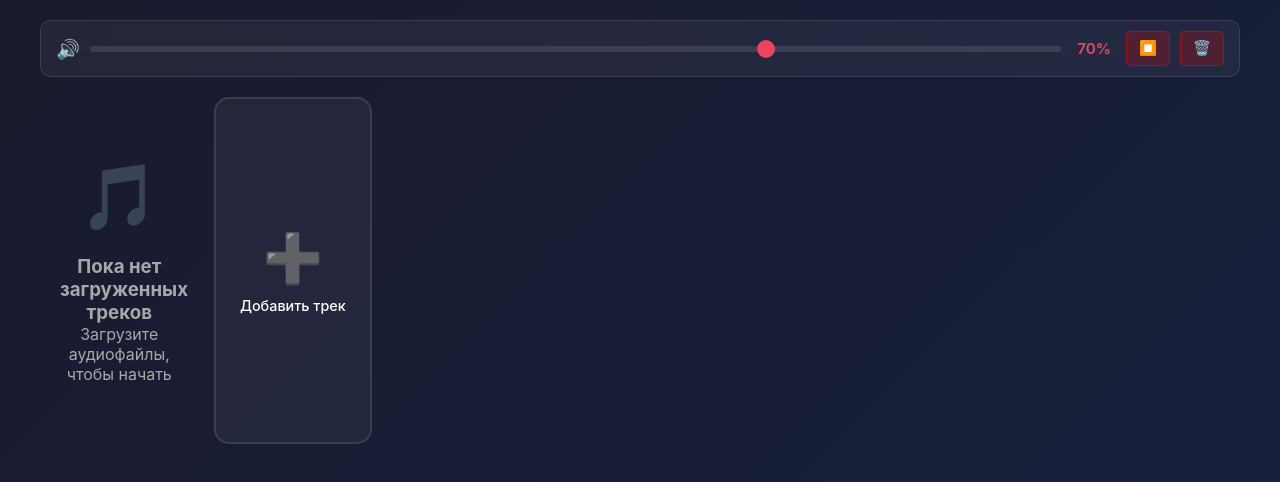
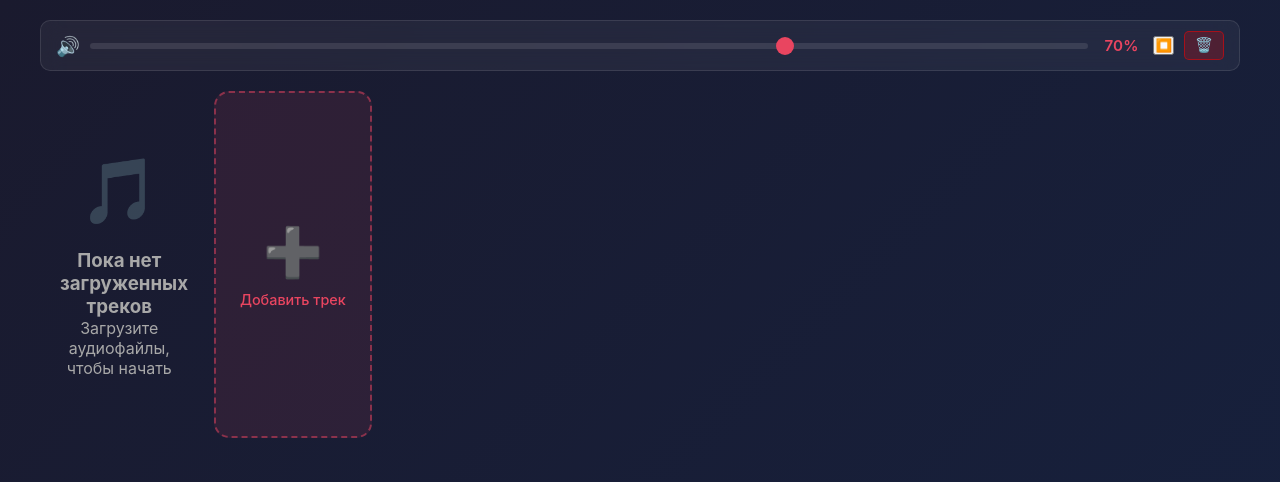
Before and after one commit to truetnoth/rpg-sound, a plain HTML site: page index.html in a window 1280 px wide. Both pictures are taken after a click on the button "▶️ Начать". Drawn offline with Linux system fonts and the light colour scheme.

Commit message:
Update style.css

```diff
--- a/css/style.css
+++ b/css/style.css
@@ -104,33 +104,15 @@ body {
             color: #a8a8a8;
         }
 
-.stop-all-btn-compact {
+        .clear-storage-btn-compact {
             background: rgba(255, 0, 0, 0.2);
             border: 1px solid rgba(255, 0, 0, 0.5);
             color: #ff6b6b;
-    padding: 8px 12px;
+            padding: 5px 10px;
             border-radius: 5px;
             cursor: pointer;
             font-size: 1em;
             transition: all 0.3s ease;
-    font-weight: 500;
-}
-
-.stop-all-btn-compact:hover {
-    background: rgba(255, 0, 0, 0.3);
-    border-color: rgba(255, 0, 0, 0.7);
-}
-
-.clear-storage-btn-compact {
-    background: rgba(255, 0, 0, 0.2);
-    border: 1px solid rgba(255, 0, 0, 0.5);
-    color: #ff6b6b;
-    padding: 8px 12px;
-    border-radius: 5px;
-    cursor: pointer;
-    font-size: 1em;
-    transition: all 0.3s ease;
-    font-weight: 500;
         }
 
         .clear-storage-btn-compact:hover {
@@ -498,8 +480,8 @@ body {
 
         /* Кнопка добавления трека */
         .add-track-button {
-    background: rgba(255, 255, 255, 0.05);
-    border: 2px solid rgba(255, 255, 255, 0.1);
+            background: rgba(233, 69, 96, 0.1);
+            border: 2px dashed rgba(233, 69, 96, 0.5);
             border-radius: 15px;
             padding: 15px;
             cursor: pointer;
@@ -514,8 +496,8 @@ body {
         }
 
         .add-track-button:hover {
-    background: rgba(255, 255, 255, 0.08);
-    border-color: rgba(255, 255, 255, 0.2);
+            background: rgba(233, 69, 96, 0.2);
+            border-color: rgba(233, 69, 96, 0.8);
             transform: scale(1.02);
         }
 
@@ -526,12 +508,12 @@ body {
         .add-track-icon {
             font-size: 3em;
             margin-bottom: 10px;
-    color: #fff;
+            color: #e94560;
         }
 
         .add-track-text {
             font-size: 0.9em;
             text-align: center;
-    color: #fff;
+            color: #e94560;
             font-weight: 500;
         }
```
Lines whose indentation alone changed are shown as unchanged.
